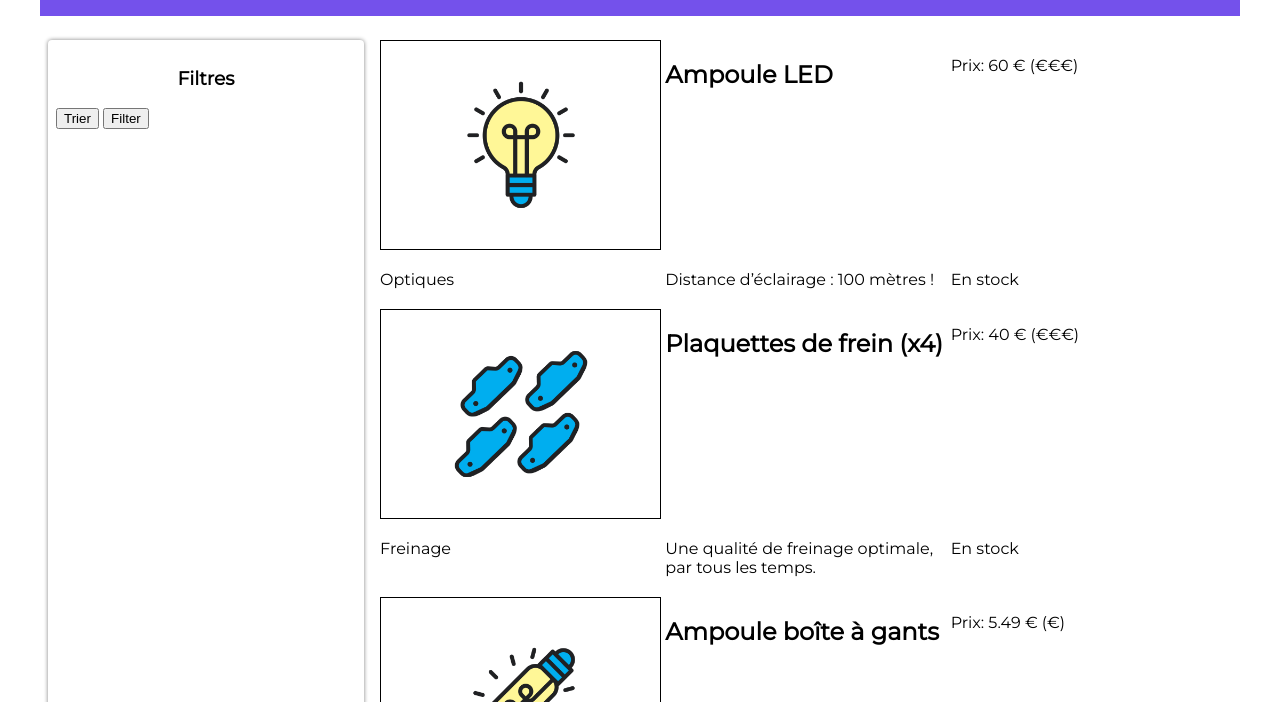
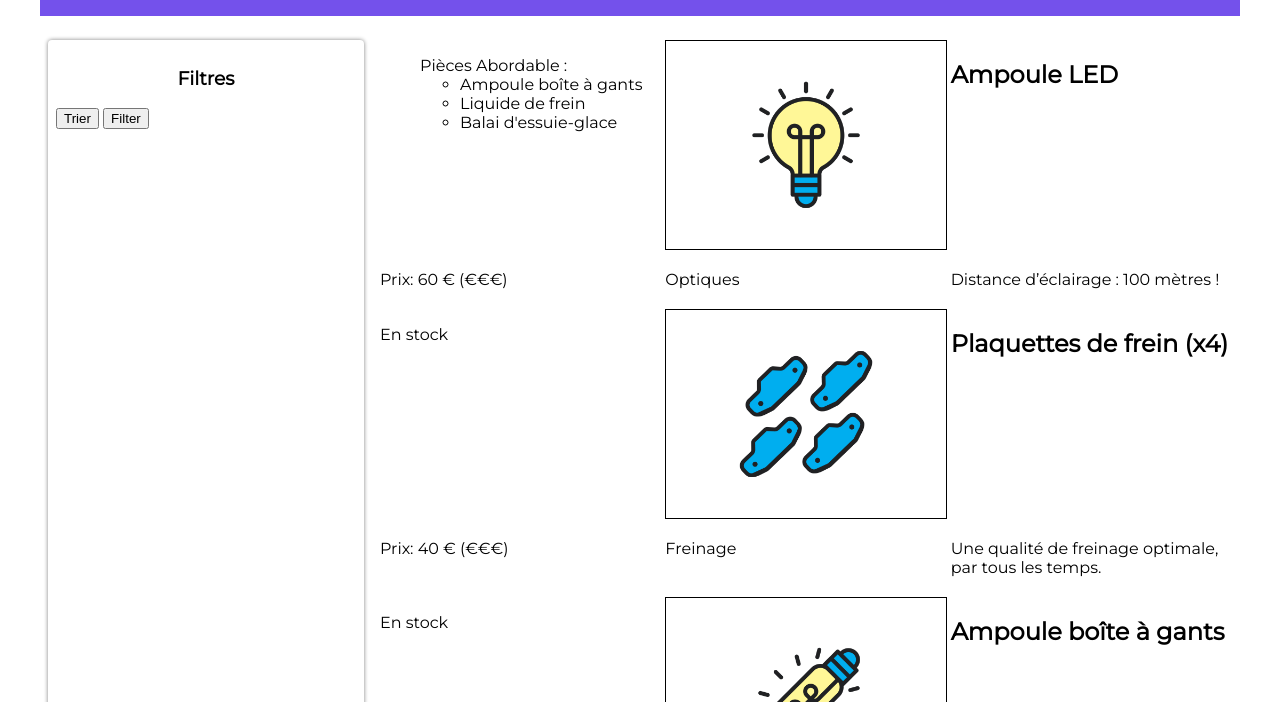
Before and after one commit to Getro31/Code-with-javaScript, a website: page index.html in a window 1280 px wide. Shown: the part 98-800 px from the top of the page. Drawn offline with Linux system fonts and the light colour scheme.

Commit message:
ajout d'une liste de produit abordable
Ajout de bouton trier et sort

```diff
--- a/index.html
+++ b/index.html
@@ -15,12 +15,13 @@
 			<!-- Menu de recherche -->
 			<section class="filtres">
 				<h3>Filtres</h3>
-				<button class=".btn-trier">Trier</button>
-				<button class=".btn-filtrer">Filter</button>
+				<button class="btn-trier">Trier</button>
+				<button class="btn-filtrer">Filter</button>
 			</section>
 
 			<!-- Fiches produits -->
 			<section class="fiches">
+				<ul class="abordables">Pièces Abordable : </ul>
 			</section>
 		</main>
 	</body>
--- a/pieces.js
+++ b/pieces.js
@@ -76,3 +76,27 @@ boutonFiltrer.addEventListener("click", function () {
        return piece.prix <= 35;
    });
  });
+// fonction map pour acceder a un attribut d'un objet
+const noms = pieces.map(piece => piece.nom);
+
+//fonction splice pour supprimer des elements indésirable d'un liste
+//on utilis la boucle "for" pour parcourir la liste
+
+for(let i = pieces.length -1 ; i >= 0; i--){
+   if(pieces[i].prix > 35){
+       noms.splice(i,1)
+   }
+}
+console.log(noms)
+//Affichage de la liste d'elements restant
+//Création de la liste
+const abordablesElements = document.createElement('ul');
+//Ajout de chaque nom à la liste
+for(let i=0; i < noms.length ; i++){
+   const nomElement = document.createElement('li');
+   nomElement.innerText = noms[i];
+   abordablesElements.appendChild(nomElement)
+}
+// Ajout de l'en-tête puis de la liste au bloc résultats filtres
+const sectionElements = document.querySelector('.abordables');
+sectionElements.appendChild(abordablesElements);
```
